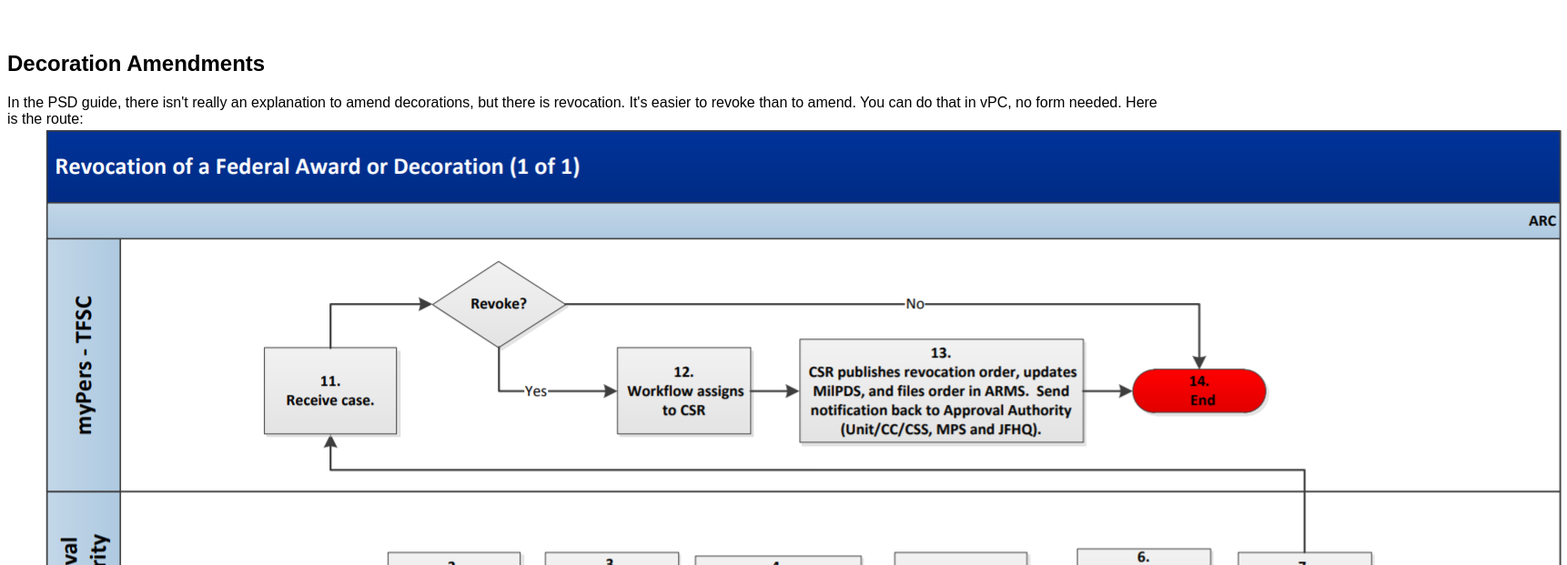
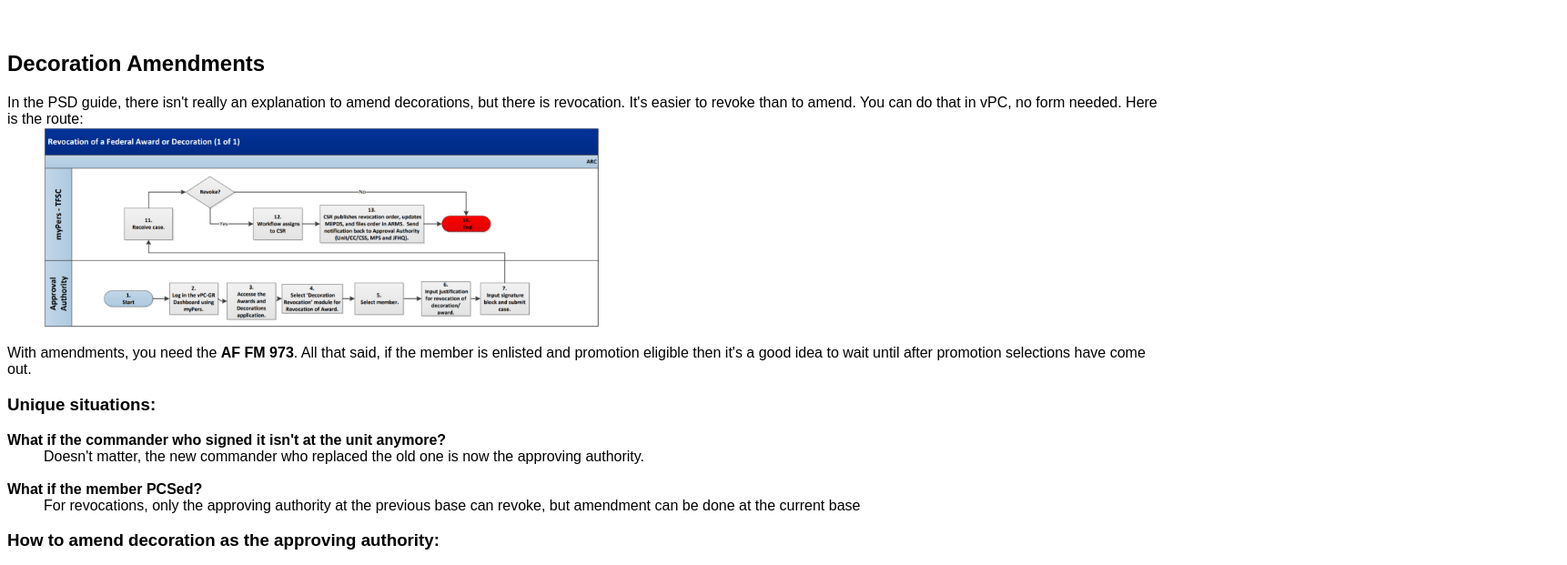
Before and after one commit to mpftutorials/mpftutorials.github.io, a plain HTML site: page amendments.html in a window 1280 px wide. Shown: the part 48-669 px from the top of the page at 91% size, 1722 px wide, since content can reach past the window. Drawn offline with Linux system fonts and the light colour scheme.

Commit message:
Update amendments.html

```diff
--- a/amendments.html
+++ b/amendments.html
@@ -19,7 +19,7 @@
 In the PSD guide, there isn't really an explanation to amend decorations, but there is revocation.
 
 It's easier to revoke than to amend. You can do that in vPC, no form needed. Here is the route:<BR>
-<dd><img src="img/revocation and amendment.PNG"></dd><BR>
+<dd><a href="img/revocation and amendment.PNG"><img src="img/revocation and amendment.PNG" width=50%></a></dd><BR>
 
 With amendments, you need the <b>AF FM 973</b>.
 
```
